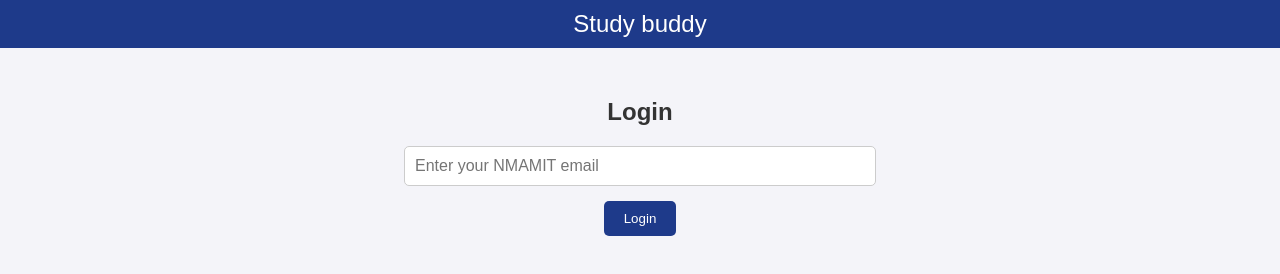
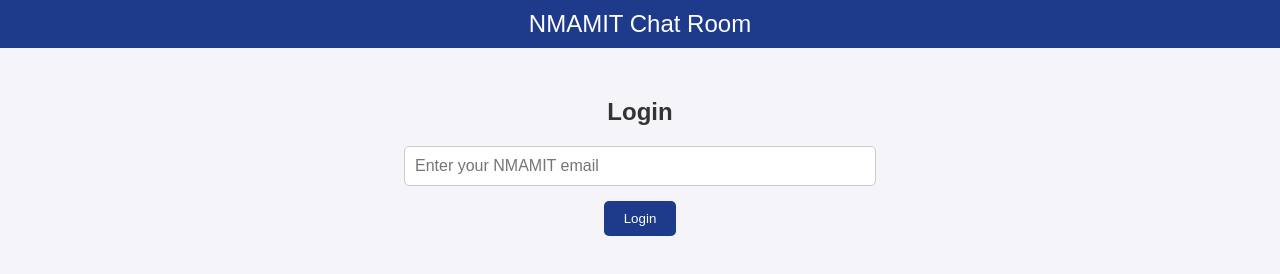
Before and after one commit to Thrishul10/study-buddy, a website: page index.html in a window 1280 px wide. Drawn offline with nearby package versions, Linux system fonts and the light colour scheme.

Commit message:
Add files via upload

```diff
--- a/index.html
+++ b/index.html
@@ -4,7 +4,7 @@
 <head>
     <meta charset="UTF-8">
     <meta name="viewport" content="width=device-width, initial-scale=1.0">
-    <title>Study Buddy</title>
+    <title>NMAMIT Chat Room</title>
     <style>
         body {
             font-family: Arial, sans-serif;
@@ -81,7 +81,7 @@
     </style>
 </head>
 <body>
-    <header>Study buddy</header>
+    <header>NMAMIT Chat Room</header>
 
     <!-- Login Page -->
     <div id="login-page">
--- /dev/null
+++ b/package.json
@@ -0,0 +1,6 @@
+{
+  "dependencies": {
+    "express": "^4.21.2",
+    "socket.io": "^4.8.1"
+  }
+}
```
Also changed, not shown: 1 other file.
